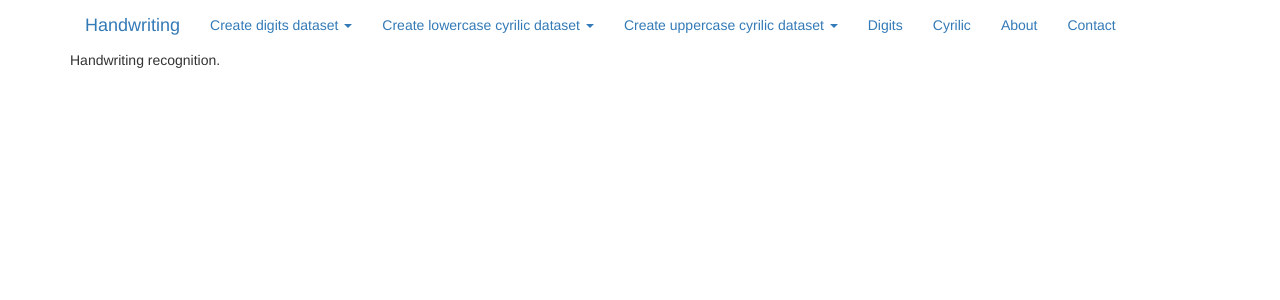
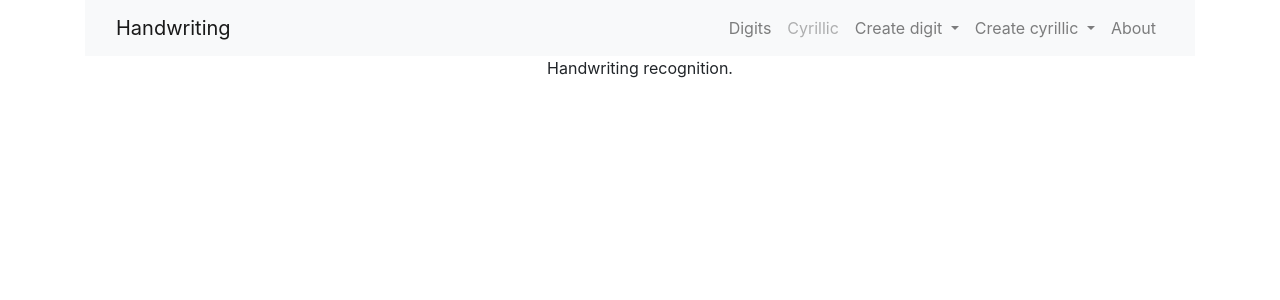
Before and after one commit to baxievski/handwriting_recognition, a Django app: page / in a window 1280 px wide. Shown: the top 300 px of the page. Run offline with Django 3.2, Linux system fonts and the light colour scheme; some libraries are stand-ins or nearby versions.

Commit message:
bootstrap 4, fix clear canvas

```diff
--- a/src/handwriting/static/canvas.js
+++ b/src/handwriting/static/canvas.js
@@ -1,9 +1,7 @@
-window.onload = function new_fabric(){
-  var canvas = new fabric.Canvas('sheet');
-  canvas.isDrawingMode = true;
-  canvas.freeDrawingBrush.width = 20;
-  canvas.freeDrawingBrush.color = "#000000";
-};
+var canvas = new fabric.Canvas('sheet');
+canvas.isDrawingMode = true;
+canvas.freeDrawingBrush.width = 20;
+canvas.freeDrawingBrush.color = "#000000";
 
 function send_image_data() {
   $('form input[name=image_data]').val(sheet.toDataURL("image/png"));
@@ -15,8 +13,5 @@ function send_image_data() {
 };
 
 function clear_canvas() {
-  var canvas = document.getElementById('sheet');
-  var context = canvas.getContext('2d');
-  context.clearRect(0, 0, canvas.width, canvas.height);
-  new_fabric();
+  canvas.clear();
 };
--- a/src/handwriting/templates/base.html
+++ b/src/handwriting/templates/base.html
@@ -2,139 +2,155 @@
 <html lang="en">
 <head>
   <meta charset="utf-8">
-
-    <meta name="viewport" content="width=device-width, initial-scale=1">
+  <meta name="viewport" content="width=device-width, initial-scale=1, shrink-to-fit=no">
+  <meta name="description" content="Web application for recognizing handwritten characters">
+  <meta name="author" content="Bojan Adzievski">
 
   <title>Handwriting recognition</title>
 
-    <script src='http://cdnjs.cloudflare.com/ajax/libs/fabric.js/3.2.0/fabric.min.js'></script>
-    <script src="https://code.jquery.com/jquery-2.2.4.min.js"></script>
+  <link rel="stylesheet" href="https://stackpath.bootstrapcdn.com/bootstrap/4.3.1/css/bootstrap.min.css" integrity="sha384-ggOyR0iXCbMQv3Xipma34MD+dH/1fQ784/j6cY/iJTQUOhcWr7x9JvoRxT2MZw1T" crossorigin="anonymous">
 
-    <link rel="stylesheet" href="https://maxcdn.bootstrapcdn.com/bootstrap/3.3.7/css/bootstrap.min.css" integrity="sha384-BVYiiSIFeK1dGmJRAkycuHAHRg32OmUcww7on3RYdg4Va+PmSTsz/K68vbdEjh4u" crossorigin="anonymous">
-    <link rel="stylesheet" href="https://maxcdn.bootstrapcdn.com/bootstrap/3.3.7/css/bootstrap-theme.min.css" integrity="sha384-rHyoN1iRsVXV4nD0JutlnGaslCJuC7uwjduW9SVrLvRYooPp2bWYgmgJQIXwl/Sp" crossorigin="anonymous">
-    <script src="https://maxcdn.bootstrapcdn.com/bootstrap/3.3.7/js/bootstrap.min.js" integrity="sha384-Tc5IQib027qvyjSMfHjOMaLkfuWVxZxUPnCJA7l2mCWNIpG9mGCD8wGNIcPD7Txa" crossorigin="anonymous"></script>
+  <script src="https://cdnjs.cloudflare.com/ajax/libs/fabric.js/3.4.0/fabric.min.js"></script>
+  <script src="https://cdnjs.cloudflare.com/ajax/libs/jquery/3.4.1/jquery.slim.min.js"></script>
+  <script src="https://cdnjs.cloudflare.com/ajax/libs/popper.js/1.14.7/umd/popper.min.js" integrity="sha384-UO2eT0CpHqdSJQ6hJty5KVphtPhzWj9WO1clHTMGa3JDZwrnQq4sF86dIHNDz0W1" crossorigin="anonymous"></script>
+  <script src="https://stackpath.bootstrapcdn.com/bootstrap/4.3.1/js/bootstrap.min.js" integrity="sha384-JjSmVgyd0p3pXB1rRibZUAYoIIy6OrQ6VrjIEaFf/nJGzIxFDsf4x0xIM+B07jRM" crossorigin="anonymous"></script>
 
   {% load static %}
-
   <link rel="shortcut icon" type="image/png" href="{% static 'favicon.png' %}"/>
   <link rel="stylesheet" type="text/css" href="{% static 'style.css' %}" />
-    <script src="{% static 'canvas.js' %}"></script>
-
 </head>
 
 <body>
+
   {% block header %}
   <header class="top" role="header">
     <div class="container">
-
-        <a href="/" class="navbar-brand pull-left">Handwriting</a>
-
-        <button class="navbar-toggle" data-toggle="collapse" data-target=".navbar-collapse">
-          <span class="glyphicon glyphicon-align-justify"></span>
+      <nav class="navbar navbar-expand-lg navbar-light bg-light static-top">
+        <div class="container">
+          <a class="navbar-brand" href="/">Handwriting</a>
+          <button class="navbar-toggler" type="button" data-toggle="collapse" data-target="#navbarResponsive" aria-controls="navbarResponsive" aria-expanded="false" aria-label="Toggle navigation">
+            <span class="navbar-toggler-icon"></span>
           </button>
-
-        <nav class="navbar-collapse collapse" role="navigation">
-          <ul class="navbar-nav nav">
-            <li class="dropdown">
-              <a class="dropdown-toggle" data-toggle="dropdown" href="#">Create digits dataset
+          <div class="collapse navbar-collapse" id="navbarResponsive">
+            <ul class="navbar-nav ml-auto">
+              <li class="nav-item">
+                <a class="nav-link" href="/digits/">Digits</a>
+              </li>
+              <li class="nav-item">
+                <a class="nav-link disabled" href="#">Cyrillic</a>
+              </li>
+              <li class="nav-item dropdown">
+                <a class="nav-link dropdown-toggle" data-toggle="dropdown" href="#">Create digit
                 <span class="caret"></span></a>
                 <ul class="dropdown-menu">
-                <li><a href="/create_dataset/0">0</a></li>
-                <li><a href="/create_dataset/1">1</a></li>
-                <li><a href="/create_dataset/2">2</a></li>
-                <li><a href="/create_dataset/3">3</a></li>
-                <li><a href="/create_dataset/4">4</a></li>
-                <li><a href="/create_dataset/5">5</a></li>
-                <li><a href="/create_dataset/6">6</a></li>
-                <li><a href="/create_dataset/7">7</a></li>
-                <li><a href="/create_dataset/8">8</a></li>
-                <li><a href="/create_dataset/9">9</a></li>
+                  <a class="dropdown-item" href="/create_dataset/0">0</a>
+                  <a class="dropdown-item" href="/create_dataset/1">1</a>
+                  <a class="dropdown-item" href="/create_dataset/2">2</a>
+                  <a class="dropdown-item" href="/create_dataset/3">3</a>
+                  <a class="dropdown-item" href="/create_dataset/4">4</a>
+                  <a class="dropdown-item" href="/create_dataset/5">5</a>
+                  <a class="dropdown-item" href="/create_dataset/6">6</a>
+                  <a class="dropdown-item" href="/create_dataset/7">7</a>
+                  <a class="dropdown-item" href="/create_dataset/8">8</a>
+                  <a class="dropdown-item" href="/create_dataset/9">9</a>
                 </ul>
               </li>
-            <li class="dropdown">
-              <a class="dropdown-toggle" data-toggle="dropdown" href="#">Create lowercase cyrilic dataset
+              <li class="nav-item dropdown">
+                <a class="nav-link dropdown-toggle" data-toggle="dropdown" href="#">Create cyrillic
                 <span class="caret"></span></a>
                 <ul class="dropdown-menu">
-                <li><a href="/create_dataset/а">а</a></li>
-                <li><a href="/create_dataset/б">б</a></li>
-                <li><a href="/create_dataset/в">в</a></li>
-                <li><a href="/create_dataset/г">г</a></li>
-                <li><a href="/create_dataset/д">д</a></li>
-                <li><a href="/create_dataset/ѓ">ѓ</a></li>
-                <li><a href="/create_dataset/е">е</a></li>
-                <li><a href="/create_dataset/ж">ж</a></li>
-                <li><a href="/create_dataset/з">з</a></li>
-                <li><a href="/create_dataset/ѕ">ѕ</a></li>
-                <li><a href="/create_dataset/и">и</a></li>
-                <li><a href="/create_dataset/ј">ј</a></li>
-                <li><a href="/create_dataset/к">к</a></li>
-                <li><a href="/create_dataset/л">л</a></li>
-                <li><a href="/create_dataset/љ">љ</a></li>
-                <li><a href="/create_dataset/м">м</a></li>
-                <li><a href="/create_dataset/н">н</a></li>
-                <li><a href="/create_dataset/њ">њ</a></li>
-                <li><a href="/create_dataset/о">о</a></li>
-                <li><a href="/create_dataset/п">п</a></li>
-                <li><a href="/create_dataset/р">р</a></li>
-                <li><a href="/create_dataset/с">с</a></li>
-                <li><a href="/create_dataset/т">т</a></li>
-                <li><a href="/create_dataset/ќ">ќ</a></li>
-                <li><a href="/create_dataset/у">у</a></li>
-                <li><a href="/create_dataset/ф">ф</a></li>
-                <li><a href="/create_dataset/х">х</a></li>
-                <li><a href="/create_dataset/ц">ц</a></li>
-                <li><a href="/create_dataset/ч">ч</a></li>
-                <li><a href="/create_dataset/џ">џ</a></li>
-                <li><a href="/create_dataset/ш">ш</a></li>
+                  <a class="dropdown-item" href="/create_dataset/а">а</a>
+                  <a class="dropdown-item" href="/create_dataset/б">б</a>
+                  <a class="dropdown-item" href="/create_dataset/в">в</a>
+                  <a class="dropdown-item" href="/create_dataset/г">г</a>
+                  <a class="dropdown-item" href="/create_dataset/д">д</a>
+                  <a class="dropdown-item" href="/create_dataset/ѓ">ѓ</a>
+                  <a class="dropdown-item" href="/create_dataset/е">е</a>
+                  <a class="dropdown-item" href="/create_dataset/ж">ж</a>
+                  <a class="dropdown-item" href="/create_dataset/з">з</a>
+                  <a class="dropdown-item" href="/create_dataset/ѕ">ѕ</a>
+                  <a class="dropdown-item" href="/create_dataset/и">и</a>
+                  <a class="dropdown-item" href="/create_dataset/ј">ј</a>
+                  <a class="dropdown-item" href="/create_dataset/к">к</a>
+                  <a class="dropdown-item" href="/create_dataset/л">л</a>
+                  <a class="dropdown-item" href="/create_dataset/љ">љ</a>
+                  <a class="dropdown-item" href="/create_dataset/м">м</a>
+                  <a class="dropdown-item" href="/create_dataset/н">н</a>
+                  <a class="dropdown-item" href="/create_dataset/њ">њ</a>
+                  <a class="dropdown-item" href="/create_dataset/о">о</a>
+                  <a class="dropdown-item" href="/create_dataset/п">п</a>
+                  <a class="dropdown-item" href="/create_dataset/р">р</a>
+                  <a class="dropdown-item" href="/create_dataset/с">с</a>
+                  <a class="dropdown-item" href="/create_dataset/т">т</a>
+                  <a class="dropdown-item" href="/create_dataset/ќ">ќ</a>
+                  <a class="dropdown-item" href="/create_dataset/у">у</a>
+                  <a class="dropdown-item" href="/create_dataset/ф">ф</a>
+                  <a class="dropdown-item" href="/create_dataset/х">х</a>
+                  <a class="dropdown-item" href="/create_dataset/ц">ц</a>
+                  <a class="dropdown-item" href="/create_dataset/ч">ч</a>
+                  <a class="dropdown-item" href="/create_dataset/џ">џ</a>
+                  <a class="dropdown-item" href="/create_dataset/ш">ш</a>
+                  <div class="dropdown-divider"></div>
+                  <a class="dropdown-item" href="/create_dataset/А">А</a>
+                  <a class="dropdown-item" href="/create_dataset/Б">Б</a>
+                  <a class="dropdown-item" href="/create_dataset/В">В</a>
+                  <a class="dropdown-item" href="/create_dataset/Г">Г</a>
+                  <a class="dropdown-item" href="/create_dataset/Д">Д</a>
+                  <a class="dropdown-item" href="/create_dataset/Ѓ">Ѓ</a>
+                  <a class="dropdown-item" href="/create_dataset/Е">Е</a>
+                  <a class="dropdown-item" href="/create_dataset/Ж">Ж</a>
+                  <a class="dropdown-item" href="/create_dataset/З">З</a>
+                  <a class="dropdown-item" href="/create_dataset/Ѕ">Ѕ</a>
+                  <a class="dropdown-item" href="/create_dataset/И">И</a>
+                  <a class="dropdown-item" href="/create_dataset/Ј">Ј</a>
+                  <a class="dropdown-item" href="/create_dataset/К">К</a>
+                  <a class="dropdown-item" href="/create_dataset/Л">Л</a>
+                  <a class="dropdown-item" href="/create_dataset/Љ">Љ</a>
+                  <a class="dropdown-item" href="/create_dataset/М">М</a>
+                  <a class="dropdown-item" href="/create_dataset/Н">Н</a>
+                  <a class="dropdown-item" href="/create_dataset/Њ">Њ</a>
+                  <a class="dropdown-item" href="/create_dataset/О">О</a>
+                  <a class="dropdown-item" href="/create_dataset/П">П</a>
+                  <a class="dropdown-item" href="/create_dataset/Р">Р</a>
+                  <a class="dropdown-item" href="/create_dataset/С">С</a>
+                  <a class="dropdown-item" href="/create_dataset/Т">Т</a>
+                  <a class="dropdown-item" href="/create_dataset/Ќ">Ќ</a>
+                  <a class="dropdown-item" href="/create_dataset/У">У</a>
+                  <a class="dropdown-item" href="/create_dataset/Ф">Ф</a>
+                  <a class="dropdown-item" href="/create_dataset/Х">Х</a>
+                  <a class="dropdown-item" href="/create_dataset/Ц">Ц</a>
+                  <a class="dropdown-item" href="/create_dataset/Ч">Ч</a>
+                  <a class="dropdown-item" href="/create_dataset/Џ">Џ</a>
+                  <a class="dropdown-item" href="/create_dataset/Ш">Ш</a>
                 </ul>
               </li>
-            <li class="dropdown">
-              <a class="dropdown-toggle" data-toggle="dropdown" href="#">Create uppercase cyrilic dataset
-              <span class="caret"></span></a>
-              <ul class="dropdown-menu">
-                <li><a href="/create_dataset/А">А</a></li>
-                <li><a href="/create_dataset/Б">Б</a></li>
-                <li><a href="/create_dataset/В">В</a></li>
-                <li><a href="/create_dataset/Г">Г</a></li>
-                <li><a href="/create_dataset/Д">Д</a></li>
-                <li><a href="/create_dataset/Ѓ">Ѓ</a></li>
-                <li><a href="/create_dataset/Е">Е</a></li>
-                <li><a href="/create_dataset/Ж">Ж</a></li>
-                <li><a href="/create_dataset/З">З</a></li>
-                <li><a href="/create_dataset/Ѕ">Ѕ</a></li>
-                <li><a href="/create_dataset/И">И</a></li>
-                <li><a href="/create_dataset/Ј">Ј</a></li>
-                <li><a href="/create_dataset/К">К</a></li>
-                <li><a href="/create_dataset/Л">Л</a></li>
-                <li><a href="/create_dataset/Љ">Љ</a></li>
-                <li><a href="/create_dataset/М">М</a></li>
-                <li><a href="/create_dataset/Н">Н</a></li>
-                <li><a href="/create_dataset/Њ">Њ</a></li>
-                <li><a href="/create_dataset/О">О</a></li>
-                <li><a href="/create_dataset/П">П</a></li>
-                <li><a href="/create_dataset/Р">Р</a></li>
-                <li><a href="/create_dataset/С">С</a></li>
-                <li><a href="/create_dataset/Т">Т</a></li>
-                <li><a href="/create_dataset/Ќ">Ќ</a></li>
-                <li><a href="/create_dataset/У">У</a></li>
-                <li><a href="/create_dataset/Ф">Ф</a></li>
-                <li><a href="/create_dataset/Х">Х</a></li>
-                <li><a href="/create_dataset/Ц">Ц</a></li>
-                <li><a href="/create_dataset/Ч">Ч</a></li>
-                <li><a href="/create_dataset/Џ">Џ</a></li>
-                <li><a href="/create_dataset/Ш">Ш</a></li>
+              <li class="nav-item">
+                <a class="nav-link" href="#">About</a>
+              </li>
             </ul>
-            </li>
-            <li><a href="/digits/">Digits</a></li>
-            <li><a href="/cyrilic/">Cyrilic</a></li>
-            <li><a href="/about/">About</a></li>
-            <li><a href="/contact/">Contact</a></li>
-          </ul>
+          </div>
+        </div>
       </nav>
     </div>
   </header>
   {% endblock header %}
+
+  <div class="banner">
+    <div class="container">
+      <div class="col-lg-12">
         {% block banner %}{% endblock banner %}
+      </div>
+    </div>
+  </div>
+
+  <div class="container">
+    <div class="row">
+      <div class="col-lg-12">
         {% block content %}{% endblock content %}
+      </div>
+    </div>
+  </div>
+
 </body>
+
 </html>
--- a/src/handwriting/templates/index.html
+++ b/src/handwriting/templates/index.html
@@ -1,14 +1,10 @@
 {% extends "base.html" %}
 
 {% block banner %}
-  <div class="banner">
-    <div class="container">
-      <p>Handwriting recognition.</p>
-    </div>
-  </div>
+<div class="row justify-content-center">
+  <p>Handwriting recognition.</p>
+</div>
 {% endblock banner %}
 
 {% block content %}
-  <div class="container">
-  </div>
 {% endblock content %}
```
Also changed, not shown: src/handwriting/templates/create_dataset.html (+17 -8 lines), src/handwriting/templates/digits.html (+15 -17 lines). Lines whose indentation alone changed are shown as unchanged.
